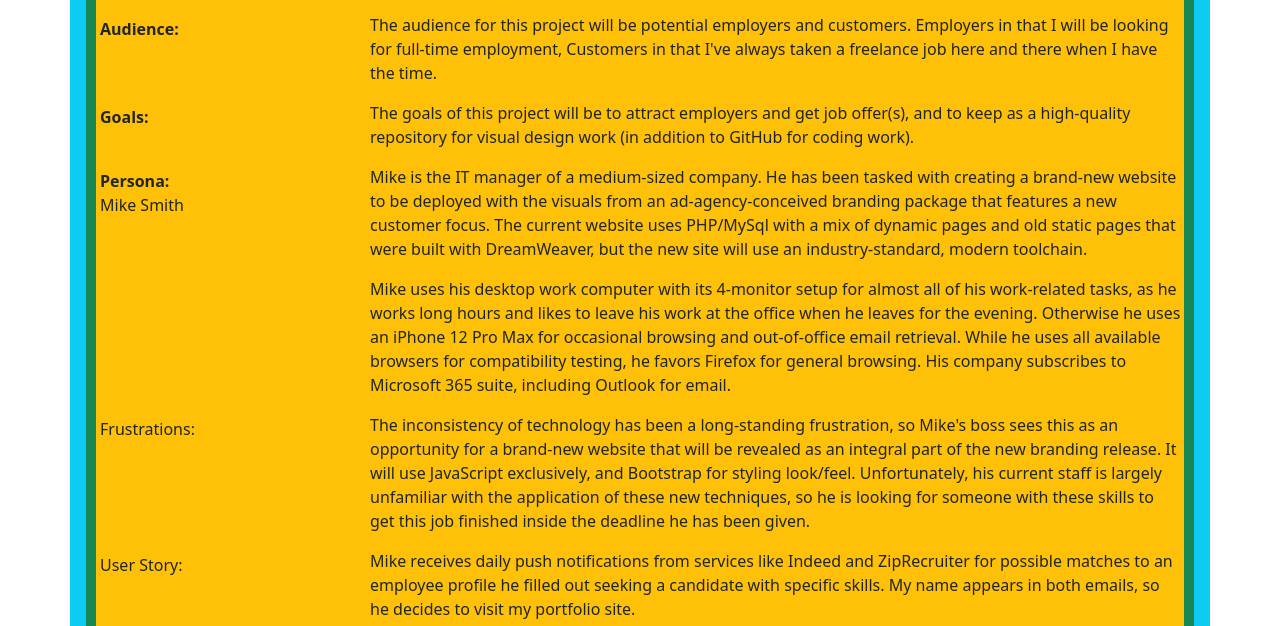
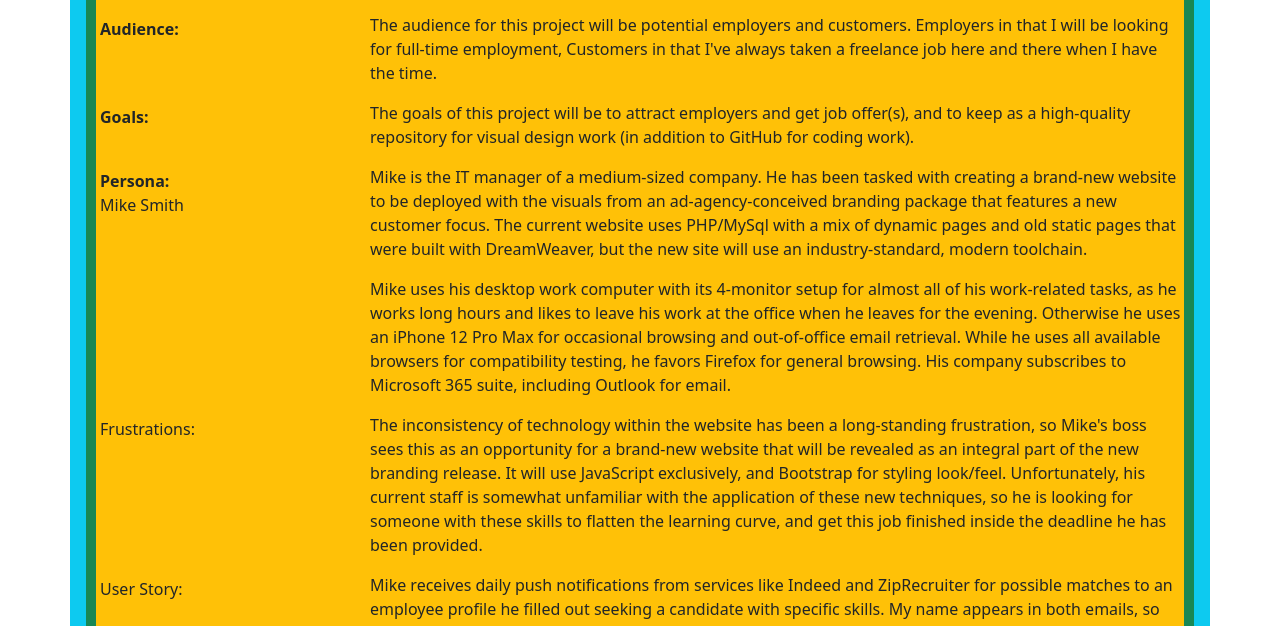
Before and after one commit to ScottCoons/my-pwp-ScottCoons, a plain HTML site: page public_html/documentation/milestone-1.html in a window 1280 px wide. Shown: the part 153-779 px from the top of the page. Drawn offline with nearby package versions, Linux system fonts and the light colour scheme.

Commit message:
edited text

```diff
--- a/public_html/documentation/milestone-1.html
+++ b/public_html/documentation/milestone-1.html
@@ -68,7 +68,7 @@
             <p>Frustrations:</p>
         </div>
         <div class="col-9 bg-warning">
-            <p>The inconsistency of technology has been a long-standing frustration, so Mike's boss sees this as an opportunity for a brand-new website that will be revealed as an integral part of the new branding release. It will use JavaScript exclusively, and Bootstrap for styling look/feel. Unfortunately, his current staff is largely unfamiliar with the application of these new techniques, so he is looking for someone with these skills to get this job finished inside the deadline he has been given.</p>
+            <p>The inconsistency of technology within the website has been a long-standing frustration, so Mike's boss sees this as an opportunity for a brand-new website that will be revealed as an integral part of the new branding release. It will use JavaScript exclusively, and Bootstrap for styling look/feel. Unfortunately, his current staff is somewhat unfamiliar with the application of these new techniques, so he is looking for someone with these skills to flatten the learning curve, and get this job finished inside the deadline he has been provided.</p>
         </div>
     </div>
 
```
